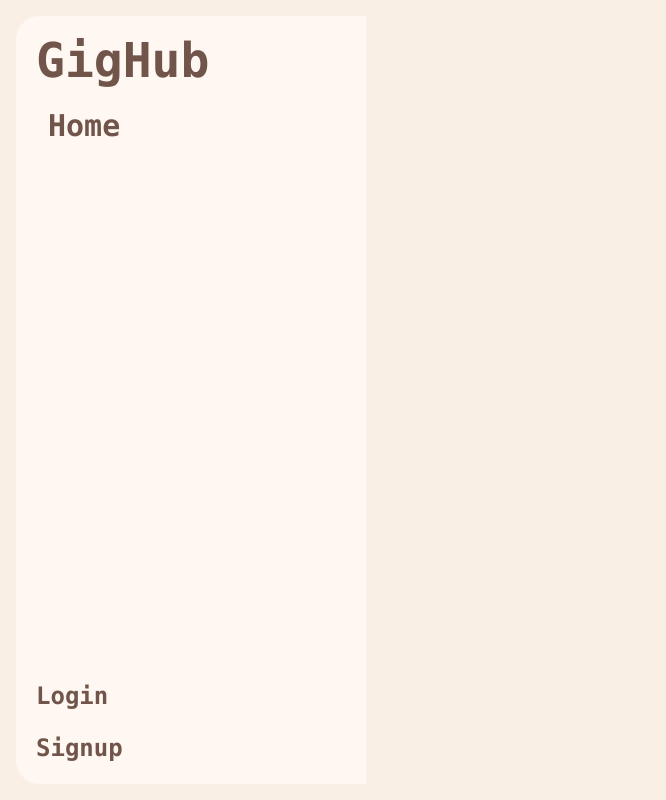
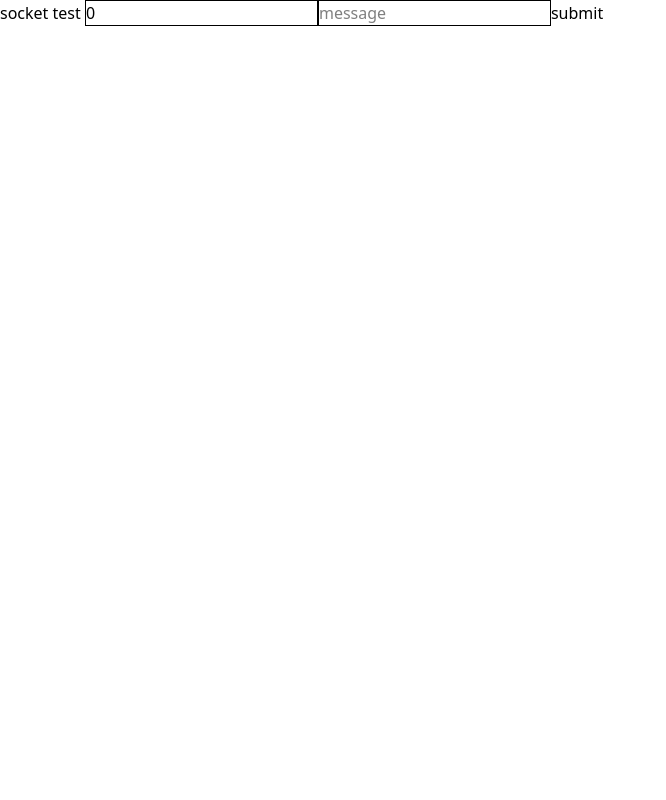
Before and after one commit to biscake/GigHub, a React (Vite) app in the folder client/: page /socket in a window 1280 px wide. Shown: the whole page, without its empty margins (0-666 px from the left). Built offline with nearby package versions, Linux system fonts and the light colour scheme; no server answers.

Commit message:
chore(test): add frontend component for WebSocket testing

```diff
--- a/client/src/App.tsx
+++ b/client/src/App.tsx
@@ -9,6 +9,7 @@ import AppLayout from "./layouts/AppLayout";
 import UserProfile from "./components/User/UserProfile";
 import GigApplicationPage from "./pages/GigApplicationPage";
 import "./styles/App.css";
+import WebSocketComponent from "./components/WebSocket";
 
 const App = () => {
   return (
@@ -29,6 +30,7 @@ const App = () => {
         <Route path="profile" element={<UserProfile />} />
       </Route>
 
+      <Route path="socket" element={<WebSocketComponent />} />
     </Routes>
   )
 }
--- /dev/null
+++ b/client/src/components/WebSocket.tsx
@@ -0,0 +1,56 @@
+import { useEffect, useRef, useState } from "react";
+import { useAuth } from "../hooks/useAuth";
+
+const WebSocketComponent = () => {
+  const { accessToken, user } = useAuth();
+  const [to, setTo] = useState<number>(0);
+  const [message, setMessage] = useState<string>("");
+  const socket = useRef<WebSocket | null>(null);
+
+  useEffect(() => {
+    socket.current = new WebSocket(`ws://localhost:3000/ws?token=${accessToken}`);
+
+    socket.current.onopen = () => {
+      console.log("WebSocket connected");
+    };
+
+    socket.current.onclose = () => {
+      console.log("WebSocket disconnected");
+    };
+
+    socket.current.onerror = (error) => {
+      console.error("WebSocket error:", error);
+    };
+
+    socket.current.onmessage = (event) => {
+      const data = JSON.parse(event.data);
+      console.log("Received:", data);
+    };
+
+    return () => {
+      socket.current?.close();
+    };
+  }, [accessToken])
+
+  const handleSubmit = () => {
+    if (socket.current && socket.current.readyState === WebSocket.OPEN) {
+      console.log('sending..');
+      socket.current.send(JSON.stringify({
+        type: 'Chat',
+        to,
+        ciphertext: message
+      }))
+    }
+  }
+
+  return (
+    <div>
+      socket test {user?.username}
+      <input value={to} type='number' onChange={e => setTo(parseInt(e.target.value))} placeholder='to' className="border"/>
+      <input value={message} onChange={e => setMessage(e.target.value)} placeholder='message' className="border"/>
+      <button type="submit" onClick={handleSubmit} className="bg-black-300">submit</button>
+    </div>
+  )
+}
+
+export default WebSocketComponent;
```
